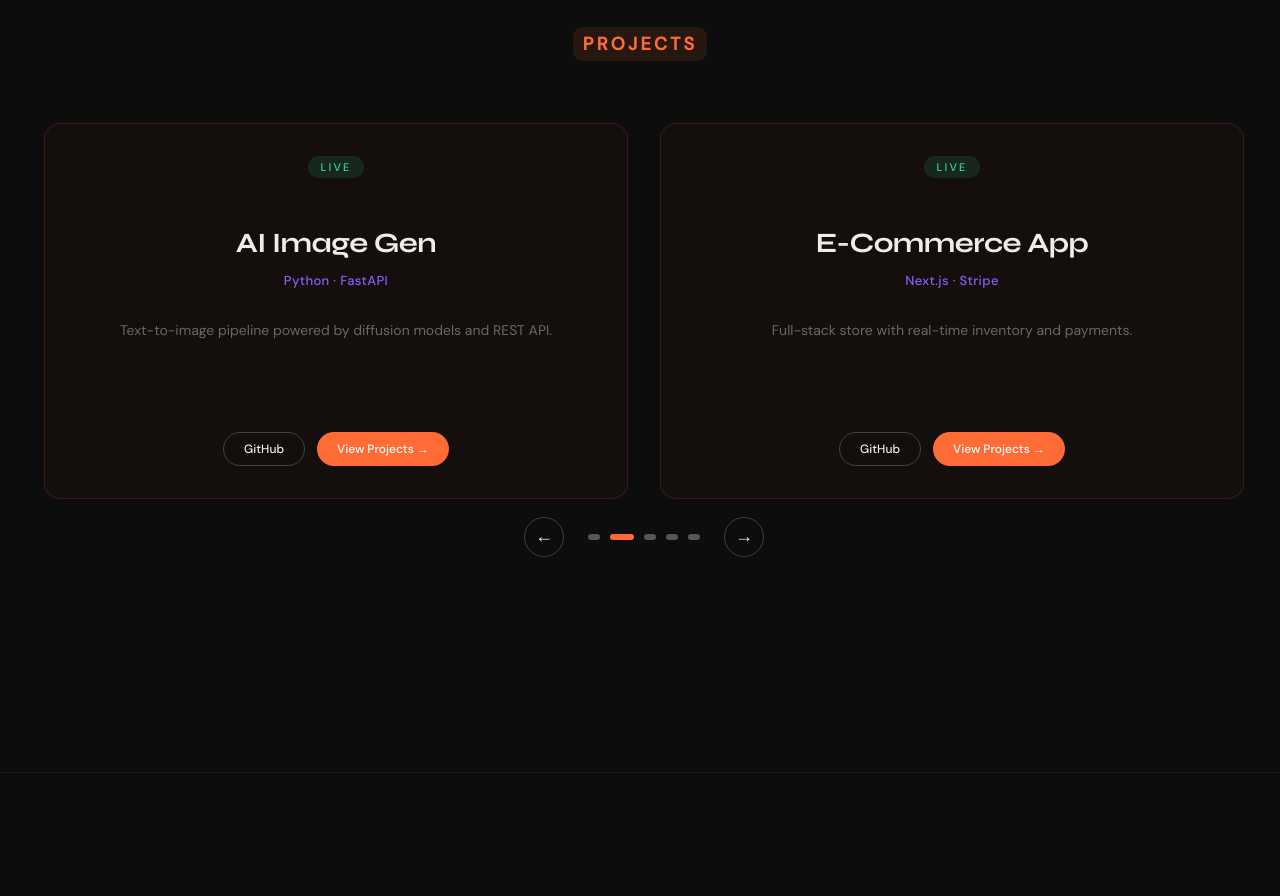
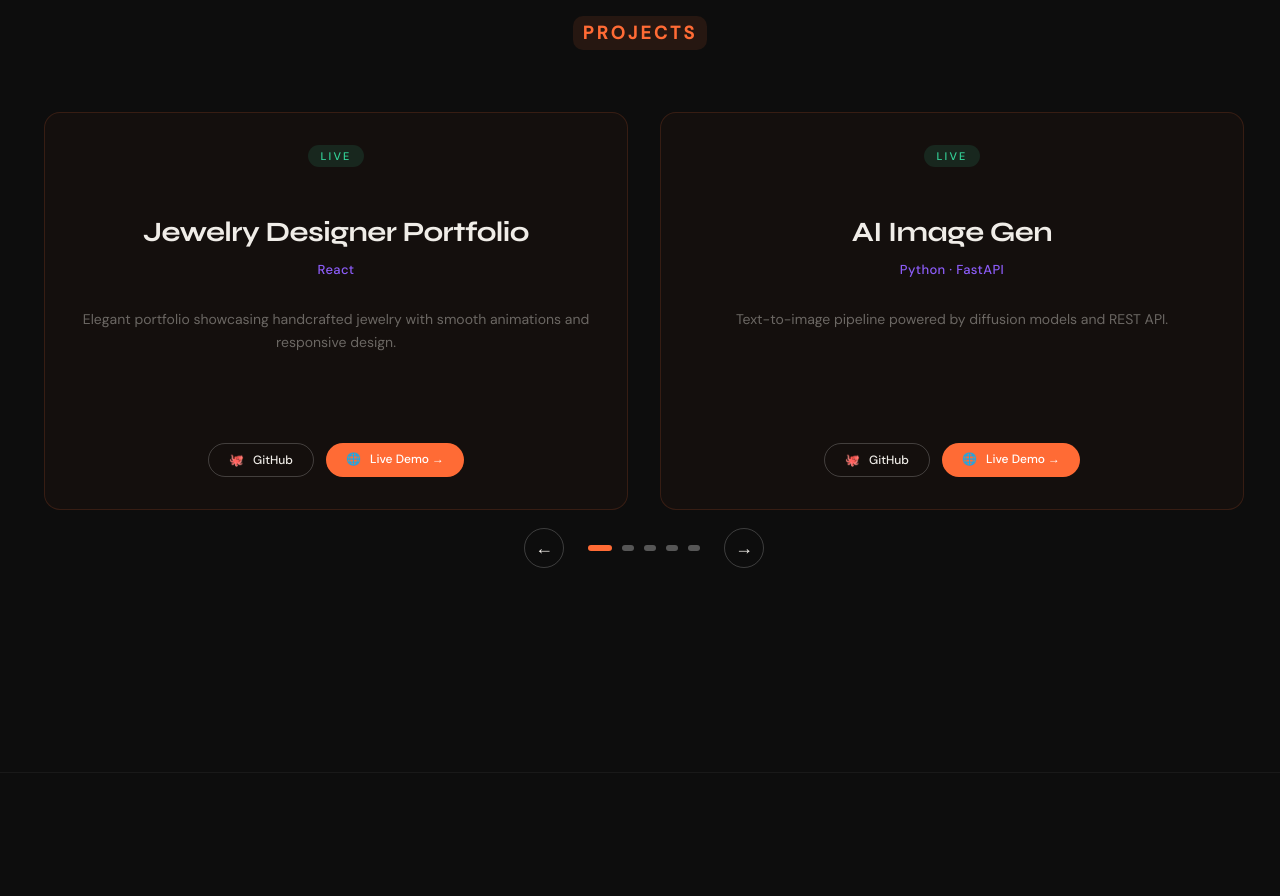
Before and after one commit to NavindaHewawickrama/Navinda-Portfolio, a React (Vite) app: page / in a window 1280 px wide. Shown: the part 1680-2576 px from the top of the page. Built offline with nearby package versions, Linux system fonts and the light colour scheme.

Commit message:
include jewelry website

```diff
--- a/src/App.tsx
+++ b/src/App.tsx
@@ -1,4 +1,4 @@
-import { useRef, useState, useEffect} from 'react';
+import { useRef, useState, useEffect } from 'react';
 import { Canvas, useFrame } from '@react-three/fiber';
 import { OrbitControls } from '@react-three/drei';
 import * as THREE from 'three';
@@ -102,10 +102,12 @@
 const PROJECTS = [
   {
     id: 1,
-    title: '3D Portfolio',
-    tech: 'React · Three.js',
+    title: 'Jewelry Designer Portfolio',
+    tech: 'React',
     tag: 'Live',
-    desc: 'Immersive 3D personal portfolio with interactive WebGL scenes.',
+    desc: 'Elegant portfolio showcasing handcrafted jewelry with smooth animations and responsive design.',
+    github: 'https://github.com/NavindaHewawickrama/dasaratha-jewelry.git',
+    website: 'https://kandy-heritage-jewelry.web.app/',
   },
   {
     id: 2,
@@ -113,6 +115,8 @@
     tech: 'Python · FastAPI',
     tag: 'Live',
     desc: 'Text-to-image pipeline powered by diffusion models and REST API.',
+    github: 'https://github.com/NavindaHewawickrama/ai-image-gen',
+    website: 'https://ai-image-gen.web.app',
   },
   {
     id: 3,
@@ -120,6 +124,8 @@
     tech: 'Next.js · Stripe',
     tag: 'Live',
     desc: 'Full-stack store with real-time inventory and payments.',
+    github: 'https://github.com/NavindaHewawickrama/ecommerce-app',
+    website: 'https://ecommerce-app.web.app',
   },
   {
     id: 4,
@@ -127,6 +133,8 @@
     tech: 'Storybook · Figma',
     tag: 'WIP',
     desc: 'Component library with accessibility-first primitives.',
+    github: 'https://github.com/NavindaHewawickrama/design-system',
+    website: '#',
   },
   {
     id: 5,
@@ -134,6 +142,8 @@
     tech: 'Socket.io · Redis',
     tag: 'Live',
     desc: 'Scalable chat with presence indicators and message threading.',
+    github: 'https://github.com/NavindaHewawickrama/realtime-chat',
+    website: 'https://realtime-chat.web.app',
   },
   {
     id: 6,
@@ -141,6 +151,8 @@
     tech: 'D3 · Recharts',
     tag: 'Live',
     desc: 'Analytics dashboard with animated charts and CSV export.',
+    github: 'https://github.com/NavindaHewawickrama/data-dashboard',
+    website: 'https://data-dashboard.web.app',
   },
 ];
 
@@ -170,7 +182,7 @@
   };
 
   useEffect(() => {
-    const interval = setInterval(nextProject, 5000);
+    const interval = setInterval(nextProject, 20000);
     return () => clearInterval(interval);
   }, [projectsToShow]);
 
@@ -285,7 +297,12 @@
               justifyContent: 'center',
               marginTop: 'auto',
             }}>
-              <button style={{
+              {/* GitHub Button */}
+              <a
+                href={project.github}
+                target="_blank"
+                rel="noopener noreferrer"
+                style={{
                   padding: '8px 20px',
                   background: 'transparent',
                   color: vars['--text'],
@@ -296,6 +313,8 @@
                   cursor: 'pointer',
                   transition: 'all 0.2s ease',
                   fontFamily: 'DM Sans,sans-serif',
+                  textDecoration: 'none',
+                  display: 'inline-block',
                 }}
                 onMouseEnter={e => {
                   e.currentTarget.style.borderColor = isColor ? '#FF6B35' : '#111';
@@ -306,31 +325,44 @@
                   e.currentTarget.style.transform = 'translateY(0)';
                 }}
               >
-                GitHub
-              </button>
-              <button style={{
+                <span style={{ marginRight: '6px' }}>🐙</span> GitHub
+              </a>
+
+              {/* Website Button */}
+              <a
+                href={project.website}
+                target="_blank"
+                rel="noopener noreferrer"
+                style={{
                   padding: '8px 20px',
-                background: isColor ? '#FF6B35' : '#111',
-                color: '#fff',
-                border: 'none',
+                  background: project.website !== '#' ? (isColor ? '#FF6B35' : '#111') : 'transparent',
+                  color: project.website !== '#' ? '#fff' : vars['--muted'],
+                  border: project.website !== '#' ? 'none' : `1px solid ${isColor ? 'rgba(255,255,255,0.2)' : 'rgba(0,0,0,0.15)'}`,
                   borderRadius: '30px',
                   fontSize: '12px',
                   fontWeight: 500,
-                cursor: 'pointer',
+                  cursor: project.website !== '#' ? 'pointer' : 'not-allowed',
                   transition: 'all 0.2s ease',
                   fontFamily: 'DM Sans,sans-serif',
+                  textDecoration: 'none',
+                  display: 'inline-block',
+                  opacity: project.website !== '#' ? 1 : 0.5,
                 }}
                 onMouseEnter={e => {
+                  if (project.website !== '#') {
                     e.currentTarget.style.transform = 'translateY(-1px)';
                     e.currentTarget.style.opacity = '0.9';
+                  }
                 }}
                 onMouseLeave={e => {
+                  if (project.website !== '#') {
                     e.currentTarget.style.transform = 'translateY(0)';
                     e.currentTarget.style.opacity = '1';
+                  }
                 }}
               >
-                View Projects →
-              </button>
+                <span style={{ marginRight: '6px' }}>🌐</span> Live Demo →
+              </a>
             </div>
           </div>
         ))}
@@ -447,8 +479,8 @@
 
 // ── Contact ──────────────────────────────────────────────────────────────────
 const CONTACTS = [
-  { label: 'LinkedIn', icon: '💼', href: 'https://linkedin.com/in/navinda', value: 'linkedin.com/in/navinda' },
-  { label: 'GitHub', icon: '🐙', href: 'https://github.com/navinda', value: 'github.com/navinda' },
+  { label: 'LinkedIn', icon: '💼', href: 'https://linkedin.com/in/navinda-hewawickrama', value: 'linkedin.com/in/navinda' },
+  { label: 'GitHub', icon: '🐙', href: 'https://github.com/NavindaHewawickrama', value: 'github.com/navinda' },
   { label: 'Email', icon: '✉️', href: 'mailto:navinda@email.com', value: 'navinda@email.com' },
   { label: 'Twitter/X', icon: '🐦', href: 'https://x.com/navinda', value: 'x.com/navinda' },
 ];
```
Lines whose indentation alone changed are shown as unchanged.
